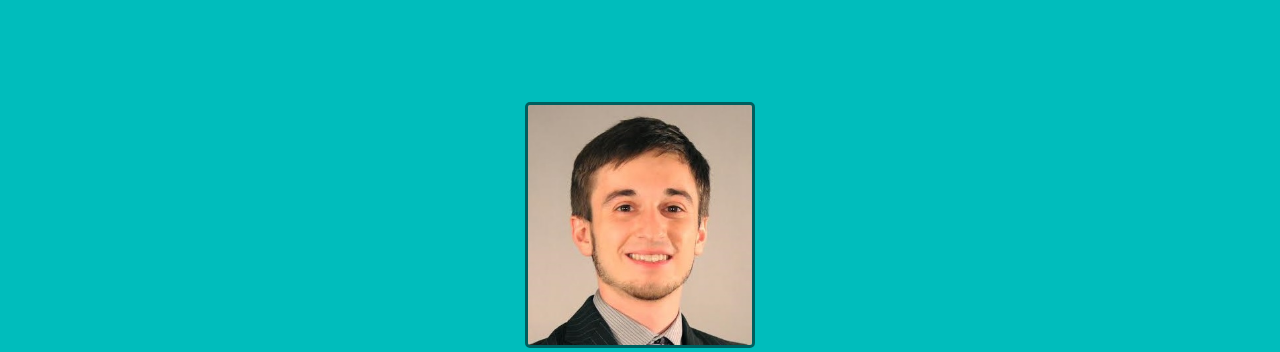
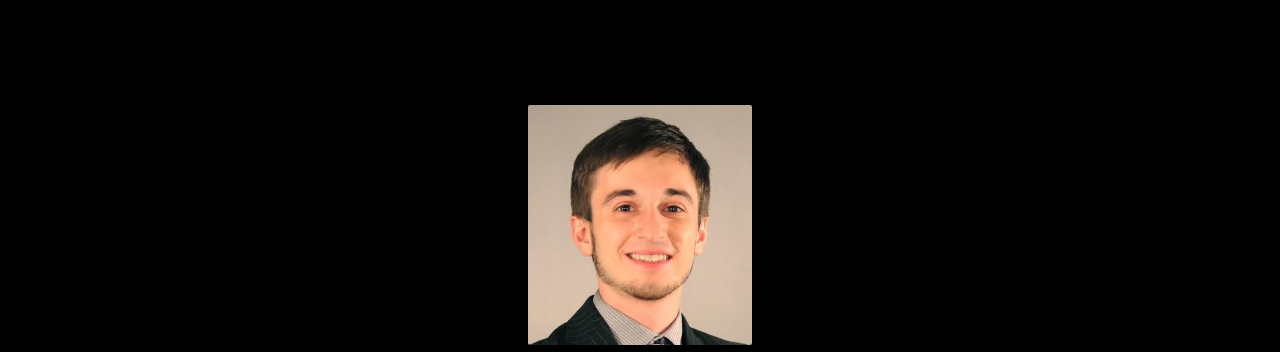
Before and after one commit to jkingd0n/jkingd0n.github.io, a plain HTML site: page index.html in a window 1280 px wide. Shown: the part 58-410 px from the top of the page. Drawn offline with nearby package versions, Linux system fonts and the light colour scheme.

Commit message:
Update style.css

```diff
--- a/css/style.css
+++ b/css/style.css
@@ -239,7 +239,7 @@ body {
 }
 
 .background {
-    background-color: rgb(0, 189, 188);
+    background-color: rgb(0, 0, 0);
 }
 @keyframes banner-intro {
     from { top: 50%; }
```
